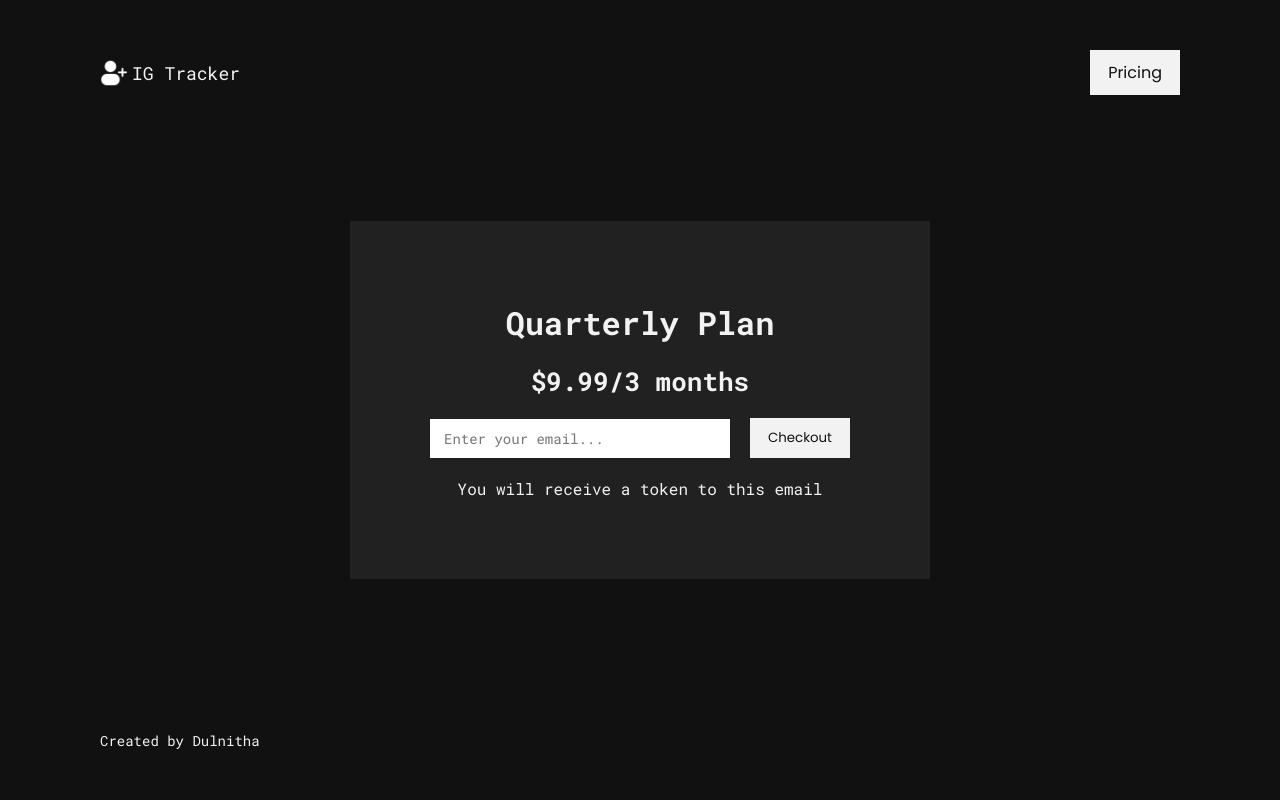
After one commit to dulnitha-dev/ig-tracker-backend, a Node server app: a page that uses views/layout.ejs in a window 1280 px wide. The commit adds this page. Run offline with Node 20, Linux system fonts and the light colour scheme; some libraries are stand-ins or nearby versions.

Commit message:
Added token functions and views

```diff
--- a/app.js
+++ b/app.js
@@ -1,14 +1,43 @@
 const express = require("express");
+const expressLayouts = require("express-ejs-layouts");
+const session = require("express-session");
 require("dotenv").config();
 
 const checkout = require("./routes/checkout");
+const token = require("./routes/token");
 const planDetails = require("./utils/planDetails");
 
 const app = express();
 
+app.use(express.urlencoded({ extended: true }));
+app.use(express.json());
+app.set("json spaces", 4);
+
 app.use(express.static(__dirname + "/public"));
 
+app.use(expressLayouts);
+app.set("layout", "./layout");
+app.set("view engine", "ejs");
+
+app.use(
+  session({
+    secret: "mysecretkey",
+    saveUninitialized: true,
+    resave: true,
+  })
+);
+
+app.get("/", (req, res) => {
+  res.render("index", { title: "Homepage" });
+});
+
+app.get("/pricing", (req, res) => {
+  res.render("pricing", { title: "Pricing", plans: planDetails });
+});
+
 app.use("/checkout", checkout);
+
+app.use("/token", token);
 
 app.get("/plans", (req, res) => {
   res.json(planDetails);
--- a/package.json
+++ b/package.json
@@ -12,10 +12,14 @@
   "license": "ISC",
   "dependencies": {
     "axios": "^1.6.8",
+    "connect-flash": "^0.1.1",
     "crypto": "^1.0.1",
     "ejs": "^3.1.9",
     "express": "^4.19.0",
-    "express-ejs-layouts": "^2.5.1"
+    "express-ejs-layouts": "^2.5.1",
+    "express-session": "^1.18.0",
+    "mongodb": "^6.5.0",
+    "uuid": "^9.0.1"
   },
   "devDependencies": {
     "dotenv": "^16.4.5",
--- /dev/null
+++ b/public/script.js
@@ -0,0 +1,11 @@
+const redirectUrl = async (url, body) => {
+  const response = await fetch(url, {
+    method: "POST",
+    headers: { "Content-Type": "application/json" },
+    body: body,
+  });
+  const data = await response.json();
+
+  if (data.url) window.location.href = data.url;
+  else window.location.reload();
+};
--- a/public/style.css
+++ b/public/style.css
@@ -20,20 +20,42 @@ body {
 }
 a {
   display: inline-block;
+  color: inherit;
   text-decoration: none;
   transition: 0.3s;
+}
+a:hover {
+  text-decoration: underline;
 }
 .button {
   font-family: "Poppins", sans-serif;
   background-color: #f2f2f2;
   color: #111111;
+  outline: none;
+  border: none;
   padding: 10px 18px;
+  text-decoration: none;
   cursor: pointer;
   user-select: none;
   transition: 0.3s;
 }
 .button:hover {
-  transform: translateY(-6px);
+  text-decoration: none;
+  color: #f2f2f2;
+  background-color: #f2f2f220;
+}
+input {
+  outline: none;
+  border: none;
+  padding: 10px 14px;
+  font-size: 14px;
+  font-family: "Roboto Mono", sans-serif;
+}
+section {
+  height: 100%;
+  padding: 0 100px;
+  display: flex;
+  align-items: center;
 }
 .container {
   width: 100%;
@@ -41,65 +63,85 @@ a {
   align-items: center;
   justify-content: space-between;
 }
+section .container {
+  justify-content: center;
+}
+form {
+  display: flex;
+  align-items: center;
+  gap: 20px;
+}
+form input {
+  width: 300px;
+}
+form button {
+  margin: 0;
+}
 
 /* ========== Header ========== */
 
 header {
   padding: 50px 100px;
   user-select: none;
+  position: fixed;
+  top: 0;
+  width: 100%;
 }
-.logo {
+header .logo {
   color: inherit;
   display: flex;
   align-items: center;
+  text-decoration: none;
 }
-.logo img {
+header .logo img {
   width: 28px;
   margin-right: 4px;
 }
-.logo span {
+header .logo span {
   font-size: 18px;
   font-weight: normal;
 }
-
-/* ========== Section ========== */
-
-section {
-  height: 100%;
-  padding: 0 100px;
+header .right {
   display: flex;
   align-items: center;
+  gap: 20px;
 }
-section .text,
-section .image {
+
+/* ========== Hero ========== */
+
+.hero .text,
+.hero .image {
   width: 50%;
 }
-section .text {
+.hero .text {
   z-index: 2;
 }
-section .text h2 {
+.hero .text h2 {
   font-size: 36px;
   font-weight: normal;
 }
-section .text .button {
+.hero .text .button {
   margin-top: 20px;
   padding: 20px 26px;
   display: flex;
   align-items: center;
   width: fit-content;
 }
-section .text .button img {
+.hero .text .button img {
   width: 32px;
   margin-right: 10px;
+  transition: 0.3s;
 }
-section .text .button span {
+.hero .text .button:hover img {
+  filter: invert(1);
+}
+.hero .text .button span {
   font-size: 20px;
 }
-section .image img {
+.hero .image img {
   position: relative;
   right: 100px;
   width: calc(100% + 100px);
-  /* width: 100%; */
 }
 
 /* ========== Footer ========== */
@@ -110,3 +152,87 @@ footer {
   position: fixed;
   bottom: 0;
 }
+
+/* ========== Checkout ========== */
+
+.checkout .card {
+  text-align: center;
+  background-color: #fff1;
+  padding: 80px;
+}
+.checkout .card h1 {
+  font-size: 32px;
+}
+.checkout .card h2 {
+  font-size: 26px;
+  margin: 20px 0;
+}
+.checkout .card a {
+  margin: 20px 0;
+}
+.checkout .card p {
+  margin-top: 20px;
+}
+
+/* ========== Pricing ========== */
+
+.pricing .container {
+  gap: 40px;
+}
+.pricing .card {
+  text-align: center;
+  display: flex;
+  flex-direction: column;
+  gap: 20px;
+  background-color: #fff1;
+  padding: 20px;
+}
+.pricing .card h1 {
+  font-size: 28px;
+}
+.pricing .card h2 {
+  font-size: 22px;
+}
+.pricing .card h2 span {
+  font-size: 18px;
+}
+
+/* ========== Token ========== */
+
+.token .card {
+  text-align: center;
+}
+.token .card p {
+  margin-top: 20px;
+}
+
+/* ========== Responsive ========== */
+
+@media screen and (max-width: 900px) {
+  header {
+    padding: 50px 50px;
+  }
+  section {
+    padding: 0 50px;
+  }
+  footer {
+    padding: 50px 50px;
+  }
+
+  .hero .container {
+    justify-content: start;
+  }
+  .hero .image {
+    display: none !important;
+  }
+  .hero .text {
+    width: 100%;
+  }
+  .hero .text h2 {
+    font-size: 6vw;
+  }
+
+  .pricing .container {
+    flex-wrap: wrap;
+  }
+}
--- a/routes/checkout.js
+++ b/routes/checkout.js
@@ -1,11 +1,70 @@
 const router = require("express").Router();
+const uuid = require("uuid");
 
-router.get("/", (req, res) => {
-  res.send("Check Out");
+const planDetails = require("../utils/planDetails");
+const paymentApi = require("../utils/paymentApi");
+const { insertToken, findToken, updateToken } = require("../utils/dbActions");
+
+router.get("/plan:id", (req, res) => {
+  const plan = planDetails[req.params.id - 1];
+  res.render("checkout", { title: "Checkout", plan: plan, token: req.session.token });
 });
 
-router.get("/callback", (req, res) => {
+router.post("/", async (req, res) => {
+  const plan = planDetails[req.body.planId - 1];
+
+  const tokenDocs = await findToken({ email: req.body.email });
+  const tokenDoc = tokenDocs.length && tokenDocs[0];
+
+  if (tokenDoc && tokenDoc.token && new Date(tokenDoc.expire) > new Date() && req.body.force == false) {
+    req.session.token = true;
+    res.json({});
+    return;
+  }
+
+  // Create Invoice
+  sucessUrl = "checkout/sucess?email=";
+
+  res.json({ url: "pay" });
+});
+
+router.get("/callback", async (req, res) => {
+  const validMonths = 3;
+  const email = "dul@gmail.com";
+
+  if (true) {
+    const date = new Date();
+
+    const tokenDoc = {
+      token: uuid.v4(),
+      email: email,
+      created: new Date(),
+      expire: date.setMonth(date.getMonth() + validMonths),
+      viewed: false,
+      order_id: null,
+    };
+
+    const footprint = await insertToken(tokenDoc);
+  }
   res.send("Callback");
 });
 
+router.get("/sucess", async (req, res) => {
+  const tokenDocs = (await findToken({ email: req.query.email, viewed: false })) || [];
+  tokenDocs.sort((a, b) => (new Date(a.created) > new Date(b.created) ? -1 : 1));
+  const tokenDoc = tokenDocs.length && tokenDocs[0];
+
+  if (!tokenDoc) {
+    res.status(404).send();
+    return;
+  }
+
+  const newDoc = tokenDoc;
+  delete newDoc._id;
+  await updateToken(tokenDoc, { ...newDoc, viewed: true });
+
+  req.session.tokenDoc = tokenDoc;
+  res.redirect("/token/view");
+});
+
 module.exports = router;
--- /dev/null
+++ b/utils/dbActions.js
@@ -0,0 +1,46 @@
+const client = require("../db.config");
+const dbName = "ig-tracker";
+
+const insertToken = async (data) => {
+  try {
+    await client.connect();
+    const db = client.db(dbName);
+    const tokens = await db.collection("tokens");
+    const footprint = await tokens.insertOne(data);
+    return footprint;
+  } catch (error) {
+    console.error(error);
+  } finally {
+    await client.close();
+  }
+};
+
+const findToken = async (filter) => {
+  try {
+    await client.connect();
+    const db = client.db(dbName);
+    const tokens = await db.collection("tokens");
+    const result = await tokens.find(filter).toArray();
+    return result;
+  } catch (error) {
+    console.error(error);
+  } finally {
+    await client.close();
+  }
+};
+
+const updateToken = async (filter, newDoc) => {
+  try {
+    await client.connect();
+    const db = client.db(dbName);
+    const tokens = await db.collection("tokens");
+    const footprint = await tokens.updateOne(filter, { $set: newDoc });
+    return footprint;
+  } catch (error) {
+    console.error(error);
+  } finally {
+    await client.close();
+  }
+};
+
+module.exports = { insertToken, findToken, updateToken };
--- a/utils/paymentApi.js
+++ b/utils/paymentApi.js
@@ -0,0 +1,25 @@
+const axios = require("axios");
+const crypto = require("crypto");
+
+const createInvoice = async (amount) => {
+  const data = {
+    amount: amount.toString(),
+    currency: "USD",
+    order_id: crypto.randomBytes(12).toString("hex"),
+    url_callback: "https://ig-tracker-tsv6.onrender.com/checkout/callback",
+    url_success: "https://ig-tracker-tsv6.onrender.com/checkout/success",
+  };
+
+  const sign = crypto
+    .createHash("md5")
+    .update(Buffer.from(JSON.stringify(data)).toString("base64") + process.env.PAYMENT_API_KEY)
+    .digest("hex");
+
+  const headers = { merchant: process.env.MERCHANT_ID, sign: sign };
+
+  const response = await axios.post("https://api.cryptomus.com/v1/payment", data, { headers });
+
+  return response.data;
+};
+
+module.exports = createInvoice;
--- a/utils/planDetails.js
+++ b/utils/planDetails.js
@@ -1,18 +1,24 @@
 const plans = [
   {
     id: 1,
+    name: "Monthly",
     price: "$4.99",
     period: "month",
+    description: "Token will expire after a month",
   },
   {
     id: 2,
+    name: "Quarterly",
     price: "$9.99",
     period: "3 months",
+    description: "Token will expire after 3 months",
   },
   {
     id: 3,
+    name: "Annual",
     price: "$19.99",
     period: "1 year",
+    description: "Token will expire after a year",
   },
 ];
 
--- /dev/null
+++ b/views/checkout.ejs
@@ -0,0 +1,48 @@
+<section class="checkout">
+  <div class="container">
+    <div class="card">
+      <% if (token) { %>
+      <p>You already have a valid token</p>
+      <a href="/token/resend">Resend Token</a>
+      <span id="token"></span>
+      <% } %>
+
+      <span hidden id="plan-id"><%= plan.id %></span>
+      <h1><%= plan.name %> Plan</h1>
+      <h2><%= plan.price %><span>/<%= plan.period %></span></h2>
+      <form id="form">
+        <input type="email" id="email" placeholder="Enter your email..." />
+        <button class="button">
+          <% if (token) { %>
+          <span>Checkout Anyway</span>
+          <% } else { %>
+          <span>Checkout</span>
+          <% } %>
+        </button>
+      </form>
+      <p>You will receive a token to this email</p>
+    </div>
+  </div>
+</section>
+
+<script src="/script.js"></script>
+
+<script>
+  const form = document.getElementById("form");
+  const input = document.getElementById("email");
+  const planId = document.getElementById("plan-id");
+
+  const tokenExists = document.getElementById("token") ? true : false;
+
+  form.onsubmit = async (e) => {
+    e.preventDefault();
+    redirectUrl(
+      "/checkout",
+      JSON.stringify({
+        planId: planId.innerText,
+        email: input.value,
+        force: tokenExists,
+      })
+    );
+  };
+</script>
--- /dev/null
+++ b/views/layout.ejs
@@ -0,0 +1,31 @@
+<!DOCTYPE html>
+<html lang="en">
+  <head>
+    <meta charset="UTF-8" />
+    <meta name="viewport" content="width=device-width, initial-scale=1.0" />
+    <meta name="cryptomus" content="02fefe8c" />
+    <title>IG Tracker | <%= title %></title>
+
+    <link rel="shortcut icon" href="/img/favicon.png" type="image/x-icon" />
+    <link rel="stylesheet" href="/style.css" />
+  </head>
+  <body>
+    <header>
+      <div class="container">
+        <a href="/" class="logo">
+          <img src="/img/icon.png" />
+          <span>IG Tracker</span>
+        </a>
+        <div class="right">
+          <a href="/pricing" class="button">Pricing</a>
+        </div>
+      </div>
+    </header>
+
+    <%- body %>
+
+    <footer>
+      <div class="container">Created by Dulnitha</div>
+    </footer>
+  </body>
+</html>
```
Also changed, not shown: db.config.js (added, +14 -0 lines), public/index.html (deleted, +0 -42 lines), routes/token.js (added, +31 -0 lines), views/index.ejs (added, +14 -0 lines), views/pricing.ejs (added, +12 -0 lines), views/resend.ejs (added, +22 -0 lines), views/token.ejs (added, +8 -0 lines), public/img/chrome.png (deleted), public/img/chrome.svg (added), 1 other file.
